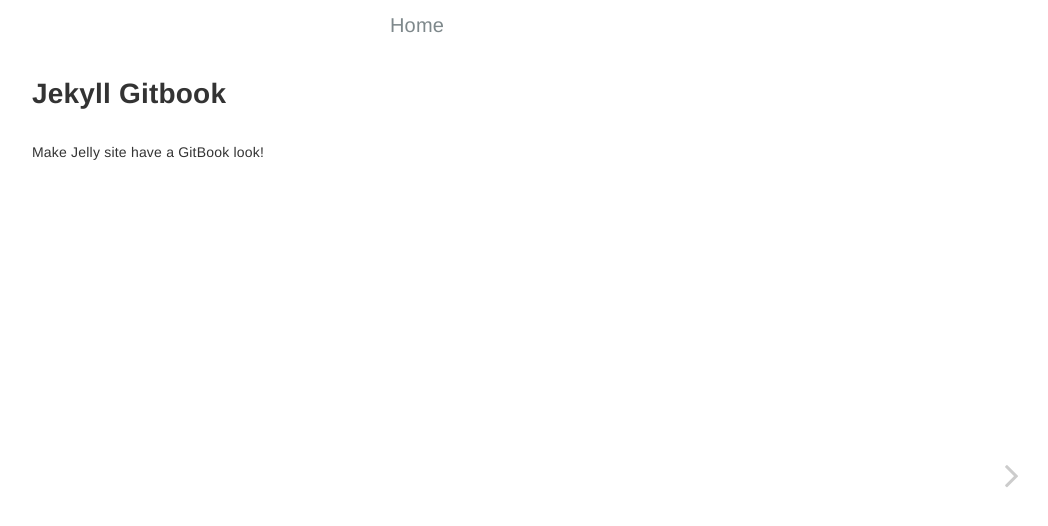
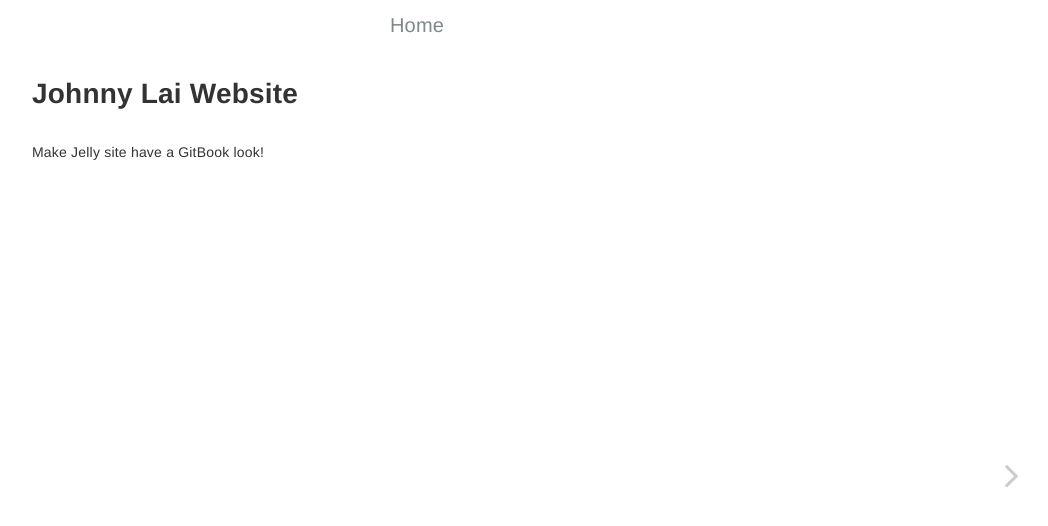
Before and after one commit to johnnylaicode/johnnylaicode.github.io, a Jekyll site: the page built from index.md, in a window 1280 px wide. Shown: the top 526 px of the page, without its empty margins (223-1271 px from the left). Built offline with Jekyll 4.4.1, drawn with Linux system fonts in a browser that asks for light colours.

Commit message:
Updated config

```diff
--- a/_config.yml
+++ b/_config.yml
@@ -1,6 +1,6 @@
 # Configurations
-title:            Jekyll Gitbook
-longtitle:        Jekyll Gitbook
+title:            Johnny Lai Website
+longtitle:        Johnny Lai Website
 description: >
   Build Jekyll site with the GitBook style.
 
```
